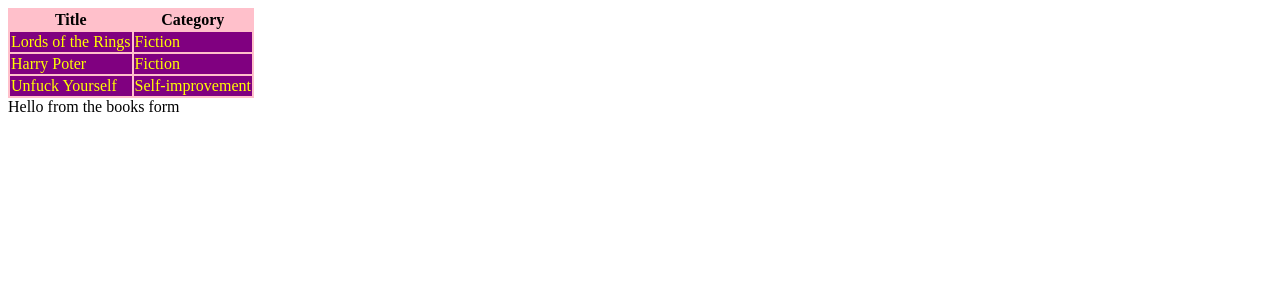
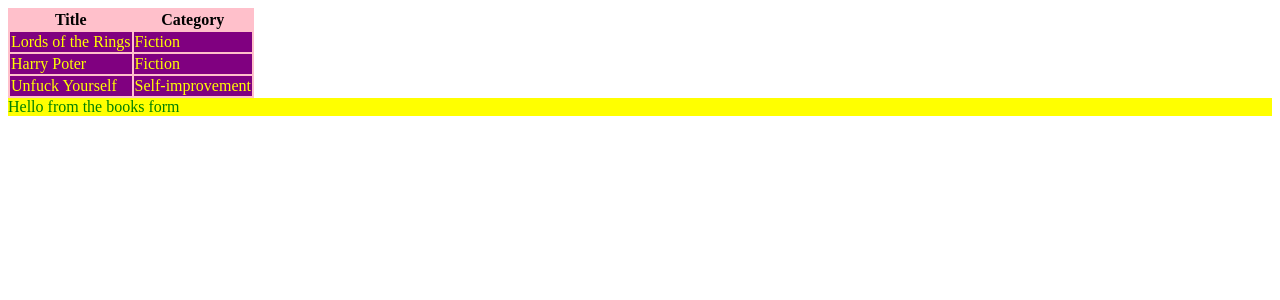
Before and after one commit to mariosknl/book_store, a React (Create React App) app: page / in a window 1280 px wide. Shown: the top 300 px of the page. Built offline with nearby package versions, Linux system fonts and the light colour scheme.

Commit message:
add styled component for book form

```diff
--- a/src/components/BooksForm.js
+++ b/src/components/BooksForm.js
@@ -1,9 +1,18 @@
-import React from 'react';
+import React, { useState } from 'react';
+import styled from 'styled-components';
 
+const StyledBookForm = styled.form`
+  background: yellow;
+  color: green;
+`;
 export default function BooksForm() {
+  const [formInputs, setForminputs] = useState({
+    title: '',
+    category: ['Action', 'Biography', 'History', 'Horror', 'Kids', 'Learning', 'Sci-Fi'],
+  });
   return (
-    <div>
+    <StyledBookForm>
       Hello from the books form
-    </div>
+    </StyledBookForm>
   );
 }
```
